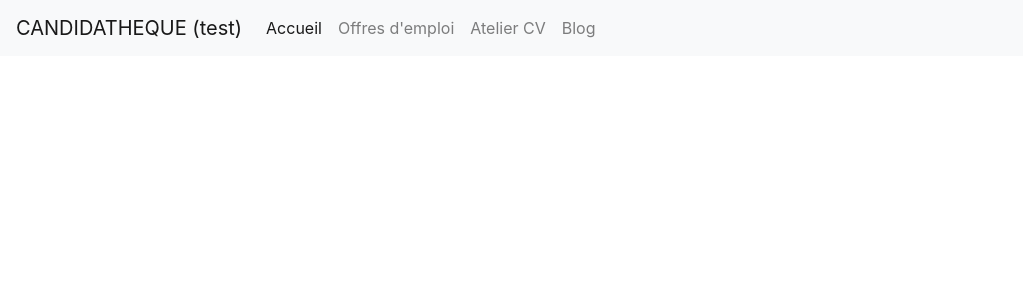
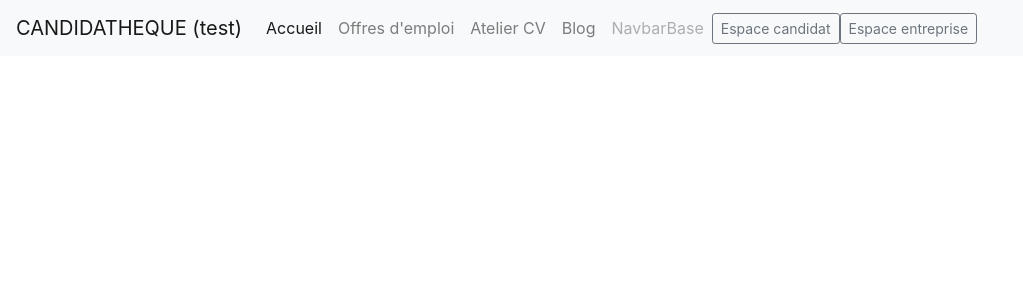
Before and after one commit to cangui2/candidatheque, a Symfony app: template templates/base.html.twig in a window 1280 px wide. Shown: the top 300 px of the page, without its empty margins (0-1023 px from the left). Run offline with Twig, Linux system fonts and the light colour scheme; the template is opened without the code that fills it, so the values that code supplies are empty; some libraries are stand-ins or nearby versions.

Commit message:
test navbar

```diff
--- a/templates/base.html.twig
+++ b/templates/base.html.twig
@@ -15,10 +15,15 @@
   <div class="collapse navbar-collapse" id="navbarNavAltMarkup">
     <div class="navbar-nav">
       <a class="nav-link active" href="#">Accueil <span class="sr-only">(current)</span></a>
-      <a class="nav-link" href="#">Offres d'emploi</a>
+      <a class="nav-link" href="{{ path('recherche') }}">Offres d'emploi</a>
       <a class="nav-link" href="#">Atelier CV</a>
       <a class="nav-link" href="#">Blog</a>
+      <a class="nav-link disabled" href="#" tabindex="-1" aria-disabled="true">NavbarBase</a>
     </div>
+  <form class="form-inline">
+    <button class="btn btn-sm btn-outline-secondary" type="button">Espace candidat</button>
+    <button class="btn btn-sm btn-outline-secondary" type="button">Espace entreprise</button>
+  </form>
   </div>
 </nav>
         {% block body %}{% endblock %}
```
